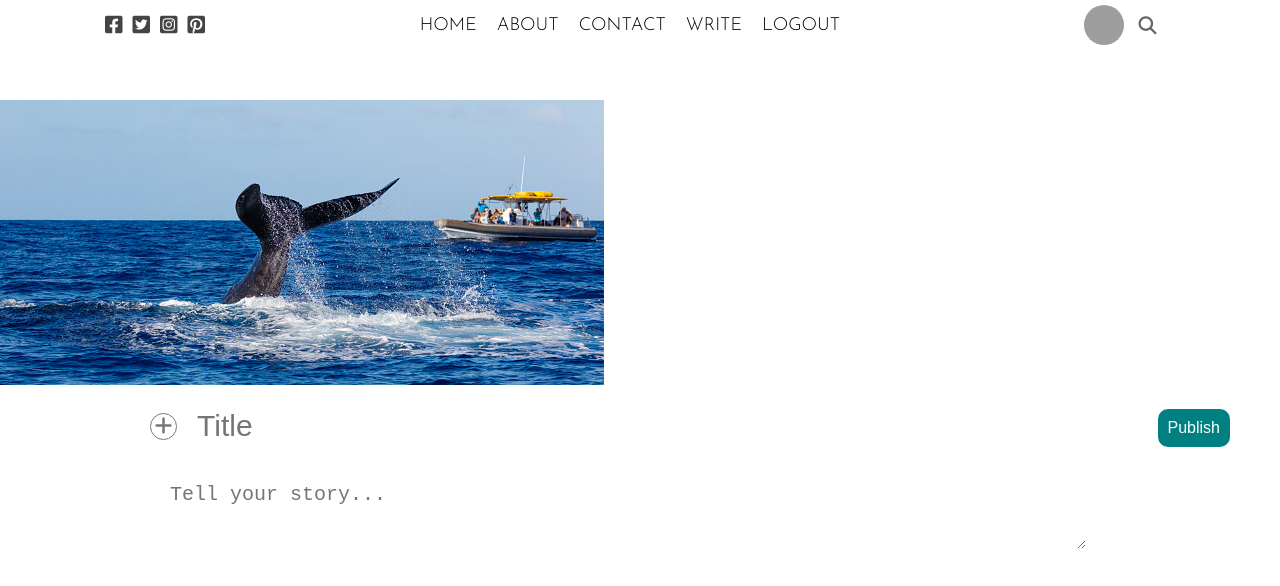
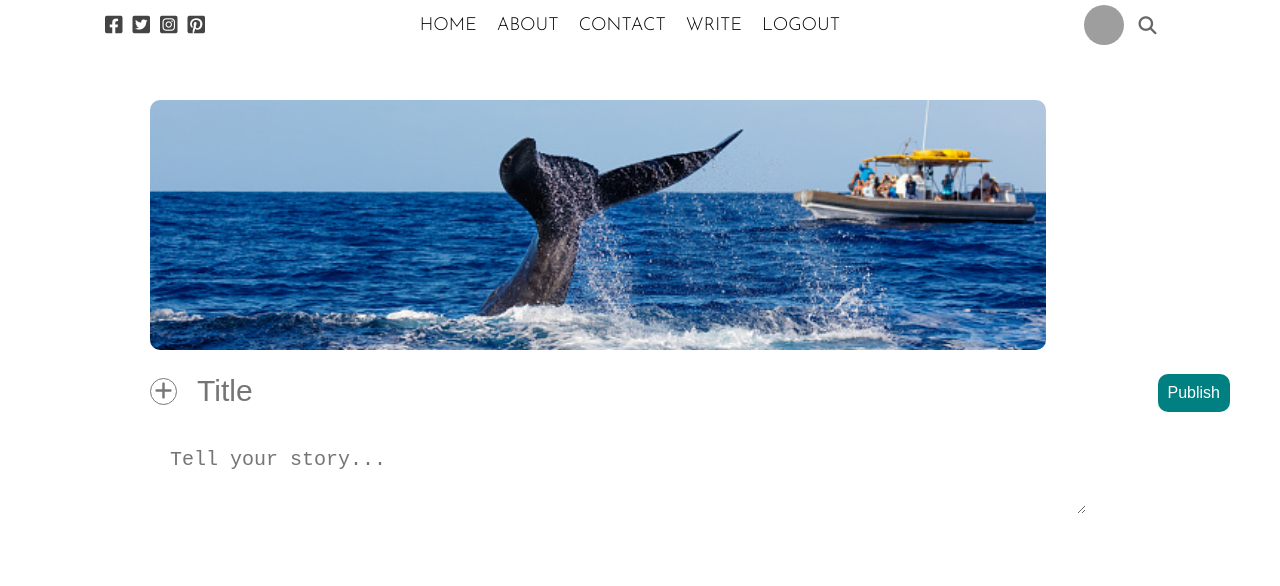
Before and after one commit to EvMad/react-frontend-sandbox, a React (Create React App) app: page / in a window 1280 px wide. Shown: the top 586 px of the page. Built offline with nearby package versions, Linux system fonts and the light colour scheme; grey boxes are pictures that could not be loaded.

Commit message:
.writeImg {}

```diff
--- a/src/pages/write/write.css
+++ b/src/pages/write/write.css
@@ -1,5 +1,14 @@
 .write {
     padding-top: 50px
+}
+
+.writeImg {
+    margin-left: 150px;
+    width: 70vw;
+    height: 250px;
+    border-radius: 10px;
+    object-fit: cover;
+
 }
 
 .writeForm {
```
